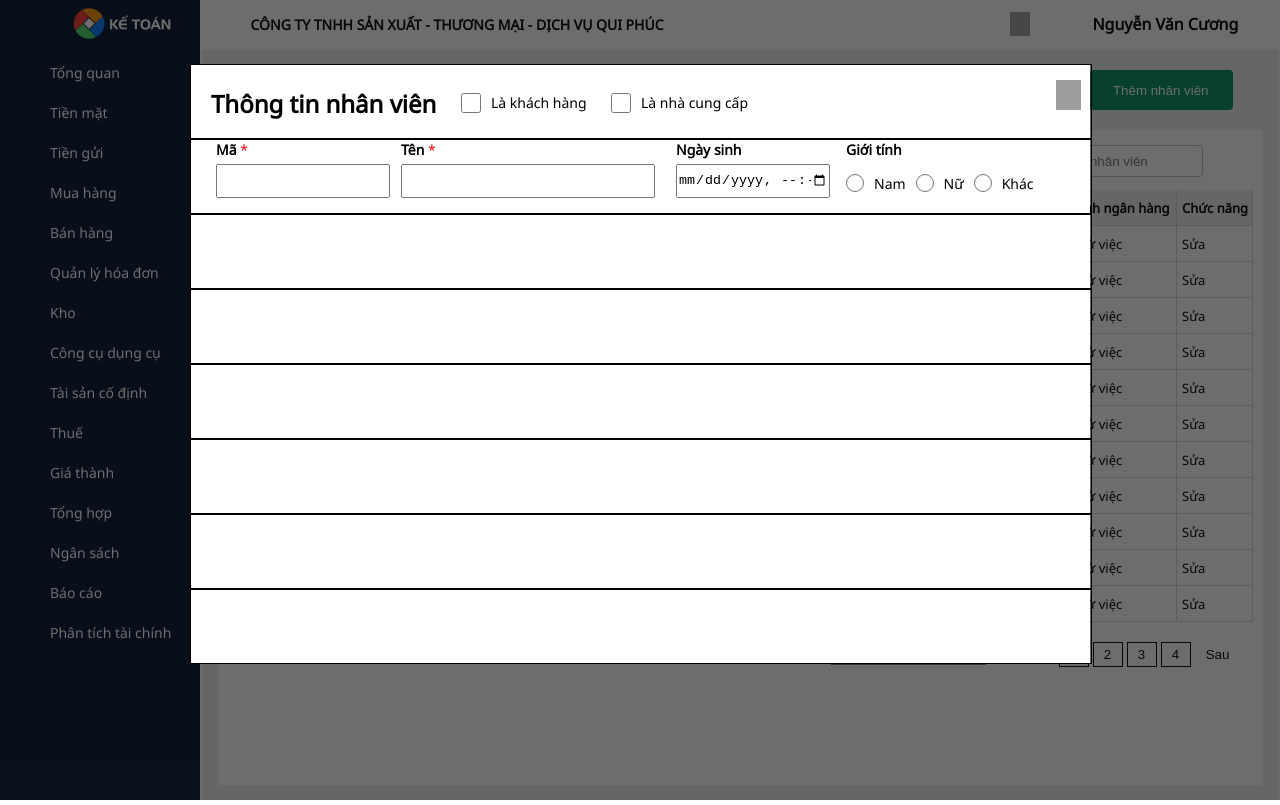
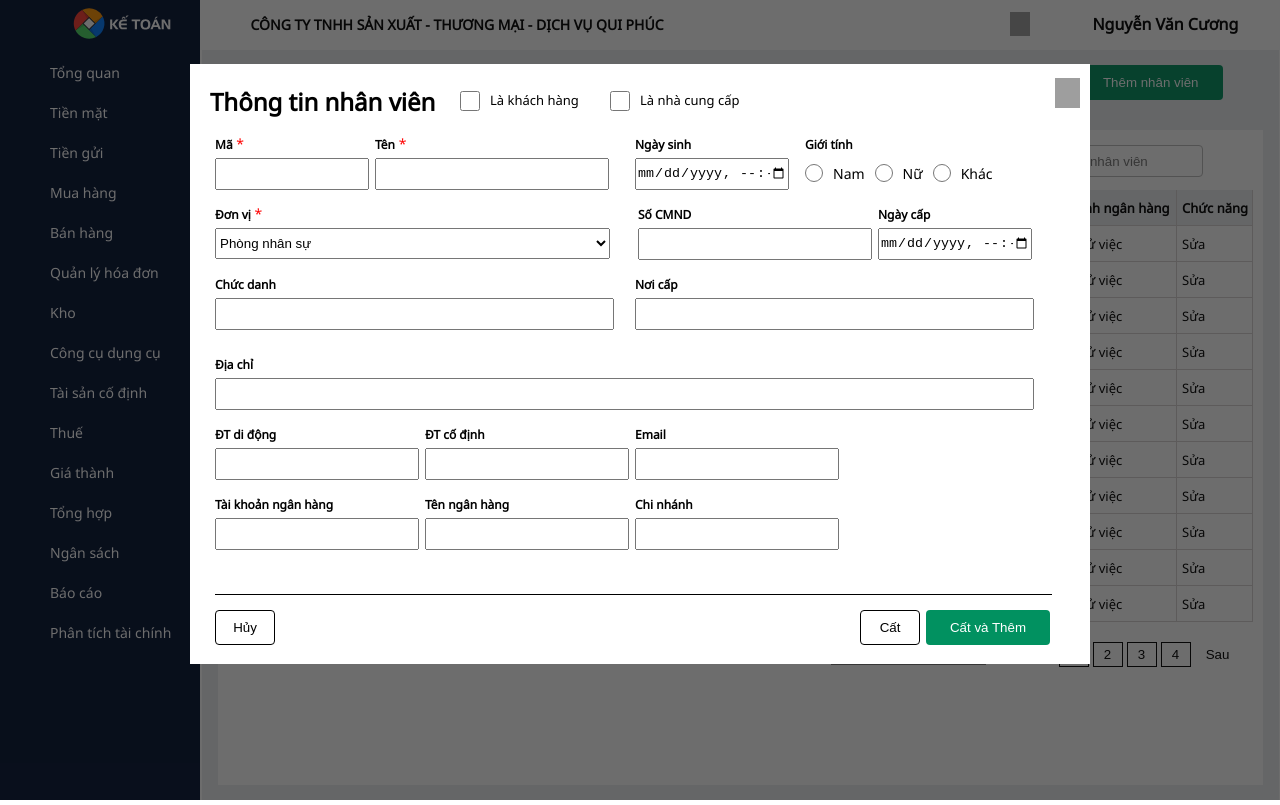
Before and after one commit to Cuongnvhs150257/Cuong_Web08, a Vue app in the folder BaitapFresher_Vuejs/misavuejs/: page / in a window 1280 px wide. Built offline with nearby package versions, Linux system fonts and the light colour scheme.

Commit message:
thi công popup thêm nhân viên (80%)
xong giao diện

```diff
--- /dev/null
+++ b/BaitapFresher_Vuejs/misavuejs/src/components/MPopup/MButton1.vue
@@ -0,0 +1,21 @@
+<template>
+     <button type="button" class="content-top-btn">Cất và Thêm</button>
+</template>
+
+<style>
+    .content-top-btn{
+    height: 35px;
+    padding: 0 24px;
+    border: none;
+    text-align: center;
+    background-color: #019160;
+    color: #ffff;
+    border-radius: 4px;
+    cursor: pointer;
+    min-width: 100px;
+    position: absolute;
+    right: 0;
+    margin-top: 15px;
+    margin-right: 40px;
+}
+</style>
--- /dev/null
+++ b/BaitapFresher_Vuejs/misavuejs/src/components/MPopup/MButton2.vue
@@ -0,0 +1,20 @@
+<template>
+     <button type="button" class="content-top-btn"></button>
+</template>
+
+<style>
+    .content-top-btn{
+    height: 40px;
+    padding: 0 24px;
+    border: 1px solid black;
+    text-align: center;
+    color: #ffff;
+    border-radius: 4px;
+    cursor: pointer;
+    min-width: 100px;
+    position: absolute;
+    right: 0;
+    margin-top: 15px;
+    margin-right: 40px;
+}
+</style>
--- a/BaitapFresher_Vuejs/misavuejs/src/components/MPopup/MInputNomal.vue
+++ b/BaitapFresher_Vuejs/misavuejs/src/components/MPopup/MInputNomal.vue
@@ -3,7 +3,7 @@
 </template>
 <style>
     .item-input{
-        height: 30px;
+        height: 28px;
         width: 100%;
         margin-top: 5px;
     }
--- a/BaitapFresher_Vuejs/misavuejs/src/components/MPopup/MPopup.vue
+++ b/BaitapFresher_Vuejs/misavuejs/src/components/MPopup/MPopup.vue
@@ -44,17 +44,77 @@
       </div>
       <div class="popup_item input3">
         <div class="input_item item1">
+            <label class="item-label">Đơn vị</label>
+            <label class="item-labelsao">  *</label>
+            <select>
+              <option value="1">Phòng nhân sự</option>
+            </select>
           </div>
           <div class="input_item item2">
+            <label class="item-label">Số CMND</label>
+            <m-input-nomal></m-input-nomal>
           </div>
-          <div class="input_item item3"></div>
-          <div class="input_item item4"></div>
+          <div class="input_item item3">
+              <label class="item-label">Ngày cấp</label>
+              <input type="datetime-local" class="item-input in3">
+          </div>
+
       </div>
-      <div class="popup_item input4"></div>
-      <div class="popup_item input5"></div>
-      <div class="popup_item input6"></div>
-      <div class="popup_item input7"></div>
-      <div class="popup_item input8"></div>
+      <div class="popup_item input4">
+        <div class="input_item item1">
+            <label class="item-label">Chức danh</label>
+            <m-input-nomal></m-input-nomal>
+          </div>
+        <div class="input_item item2">
+            <label class="item-label">Nơi cấp</label>
+            <m-input-nomal></m-input-nomal>
+          </div>
+      </div>
+      <div class="popup_item input5">
+        <div class="input_item item1">
+            <label class="item-label">Địa chỉ</label>
+            <m-input-nomal></m-input-nomal>
+          </div>
+      </div>
+      <div class="popup_item input6">
+        <div class="input_item item1">
+            <label class="item-label">ĐT di động</label>
+            <m-input-nomal></m-input-nomal>
+          </div>
+          <div class="input_item item">
+            <label class="item-label">ĐT cố định</label>
+            <m-input-nomal></m-input-nomal>
+          </div>
+          <div class="input_item item">
+            <label class="item-label">Email</label>
+            <m-input-nomal></m-input-nomal>
+          </div>
+      </div>
+      <div class="popup_item input6">
+        <div class="input_item item1">
+            <label class="item-label">Tài khoản ngân hàng</label>
+            <m-input-nomal></m-input-nomal>
+          </div>
+          <div class="input_item item">
+            <label class="item-label">Tên ngân hàng</label>
+            <m-input-nomal></m-input-nomal>
+          </div>
+          <div class="input_item item">
+            <label class="item-label">Chi nhánh</label>
+            <m-input-nomal></m-input-nomal>
+          </div>
+      </div>
+      <div class="popup_item input8">
+        <div class="popup_input8_border">
+          <div class="input_item_right">
+            <m-button-1></m-button-1>
+            <button class="btn_input8_right">Cất</button>
+          </div>
+          <div class="input_item_left">
+            <button class="btn_input8_left">Hủy</button>
+          </div>
+        </div>
+      </div>
     </div>
   </div>
 </template>
@@ -72,8 +132,7 @@
 }
 .popup_item {
   width: 100%;
-  height: 73px;
-  border: 1px solid black;
+  height: 70px;
   display: flex;
   position: relative;
   display: flex;
@@ -106,6 +165,7 @@
 }
 .checkbox-label{
     margin-top: 6px;
+    font-size: 13px;
 }
 .input1-right{
     position: absolute;
@@ -137,23 +197,27 @@
 
 .item-label{
   font-weight: bold;
+  font-size: 12px;
 }
 .item-labelsao{
   color: red;
 }.input_item.item1{
-  width: 170px;
+  width: 150px;
   margin-left: 25px;
-  margin-right: 10px;
+  margin-right: 5px;
 
-}.input_item.item3{
-  margin-left: 25px;
+}.input_item.item2{
+  width: 230px;
+}
+.input_item.item3{
+  margin-left: 30px;
   width: 150px;
 }
 .input_item.item4{
   margin-left: 10px;
 }
 .input_item.item3 .item-input.in3{
-  height: 30px;
+  height: 28px;
   width: 150px;
   margin-top: 5px;
 }.item-label.label3.gender{
@@ -161,21 +225,99 @@
 }
 .input-radio{
   width: 100%;
-  margin-top: 5px;
+  margin-top: 2px;
   display: flex;
   position: absolute;
   top: 40%;
 
+}
+.popup_item.input3 .input_item.item1 {
+  width: 395px;
+  height: 73px;
+}
+.input_item.item1 select{
+  width: 395px;
+  height: 31px;
+  margin-top: 5px;
+}
+.popup_item.input3 .input_item.item2{
+  width: 230px;
+  height: 73px;
+  margin-left: 23px;
+}
+.popup_item.input3 .input_item.item3{
+  margin-left: 10px;
+}.popup_item.input4 .input_item.item1{
+  width: 395px;
+  height: 73px;
+  margin-right: 20px;
+}
+.popup_item.input4 .input_item.item2{
+  width: 395px;
+  height: 73px;
+}.popup_item.input5{
+  margin-top: 10px;
+}
+.popup_item.input5 .input_item.item1{
+  width: 815px;
+  height: 73px;
+}
+.popup_item.input6 .input_item.item1{
+  width: 200px;
+  height: 73px;
+  margin-right: 0;
+}
+.popup_item.input6 .input_item.item{
+  width: 200px;
+  height: 73px;
+  margin-left: 10px;
+}
+.popup_input8_border{
+  margin-top: 30px;
+  margin-left: 25px;
+  width: 93%;
+  height: 70px;
+  border-top: 1px solid black;
+
+}.btn_input8_right{
+    height: 35px;
+    width: 60px;
+    border: 1px solid black;
+    text-align: center;
+    color: black;
+    background-color: #ffff;
+    border-radius: 4px;
+    cursor: pointer;
+    margin-top: 15px;
+    margin-right: 170px;
+    position: absolute;
+    right: 0;
+}
+.btn_input8_left{
+  height: 35px;
+    width: 60px;
+    border: 1px solid black;
+    text-align: center;
+    color: black;
+    background-color: #ffff;
+    border-radius: 4px;
+    cursor: pointer;
+    margin-top: 15px;
+    position: absolute;
+    margin-left: 25px;
+    left: 0;
 }
 </style>
 
 <script>
 import MInputNomal from './MInputNomal.vue'
 import MInputRadio from './MInputRadio.vue'
+import MButton1 from './MButton1.vue'
 export default {
   components: {
     MInputNomal,
-    MInputRadio
+    MInputRadio,
+    MButton1
   }
 };
 </script>
```
